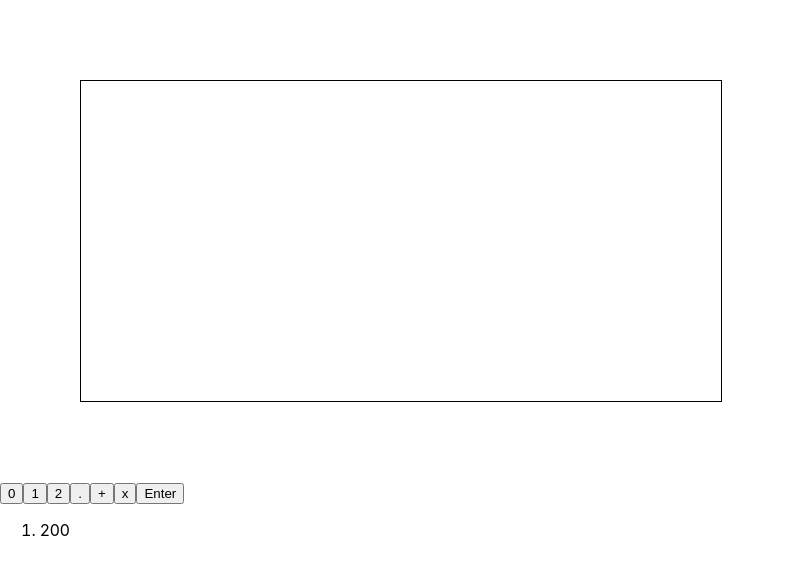
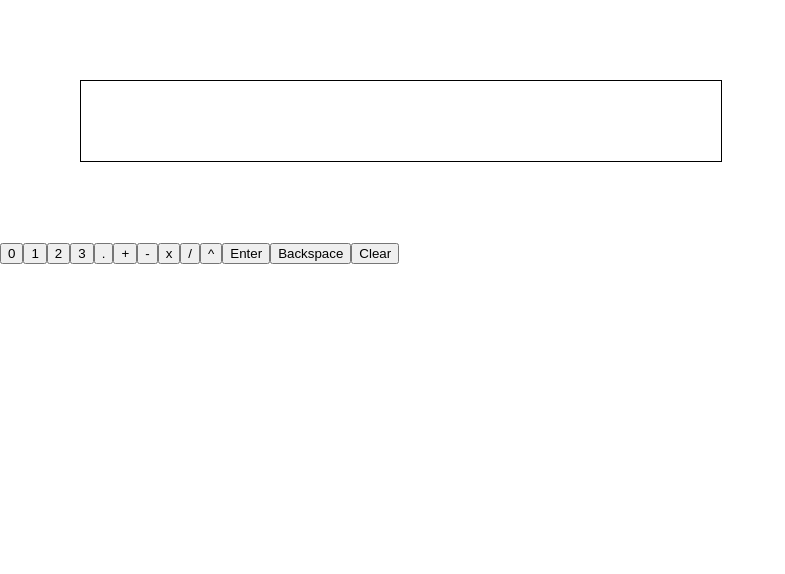
Before and after one commit to danielle-cruz/calculator-private, a React (Create React App) app in the folder calculator/: page / in a window 1280 px wide. Shown: the top 574 px of the page, without its empty margins (0-785 px from the left). Built offline with nearby package versions, Linux system fonts and the light colour scheme.

Commit message:
Enter, Backspace, Clear buttons and history buttons

```diff
--- a/calculator/src/Calculator.js
+++ b/calculator/src/Calculator.js
@@ -6,8 +6,7 @@ import Digit from './Digit';
 import Operation from './Operation';
 import Enter from './Enter';
 
-import  {evaluate} from './evaluate.js'
-
+import  {evaluate, backspace} from './evaluate.js'
 
 
 class Calculator extends React.Component {
@@ -16,10 +15,8 @@ class Calculator extends React.Component {
     this.state = {
       display: '',
       lastSeen: null,
-      history: [{
-        'expression': 100,
-        'result': 200
-      }]
+      lastAnswer: '0',
+      history: []
     }
   }
 
@@ -34,12 +31,26 @@ class Calculator extends React.Component {
 
   handleDigit(digitNum, type) {
     // alert(`${this.props.value} clicked!`)
+    console.log(this.state)
     if (type === 'operation') {
-      if (this.state.lastSeen === 'operation') return;
-      digitNum = (this.state.lastSeen? ' ' : '0 ') + digitNum + ' ';
+      if (this.state.lastSeen === 'operation') {
+        return;
+      } /*else if (!this.state.lastSeen && !this.state.lastAnswer) {
+        digitNum = '0 ' + digitNum + ' ';
+      } */
+      else if (!this.state.lastSeen && this.state.display === '') {
+        digitNum = this.state.lastAnswer + ' ' + digitNum + ' ';
+      } else {
+        digitNum = ' ' + digitNum + ' ';
+      }
     }
+
+    if (type === 'decimal') {
+      if (this.state.lastSeen === 'decimal') return;
+    }
+
     this.setState({
-      display: this.state.display + `${digitNum}`,
+      display: this.state.display !== 'undef' ? this.state.display + `${digitNum}` : `${digitNum}`,
       lastSeen: type
     });
     console.log(digitNum);
@@ -56,44 +67,100 @@ class Calculator extends React.Component {
     const history = this.state.history.slice();
 
     this.setState({
-      display: result,
+      display: result !== 'undef' ? result : '0',
+      lastSeen: null,
+      lastAnswer: result,
       history: history.concat([{
         expression: expression,
         result: result,
       }]),
     });
+
+    console.log(this.state)
+  }
+
+
+  handleBackspace() {
+    let [lastType, newExpression] = backspace(this.state.display);
+    this.setState({
+      display: newExpression,
+      lastSeen: lastType,
+      lastAnswer: '0',
+    });
+    console.log(this.state.lastSeen)
+  }
+
+  handleClear() {
+    this.setState({
+      display: '',
+      lastSeen: null,
+      lastAnswer: '0',
+    });
+  }
+
+  handleHistory(historyValue) {
+    this.setState({
+      display: historyValue
+    })
   }
 
   render() {
 
     console.log(this.state.history);
     const history = this.state.history.map(entry => {
-      console.log('expression: '+ entry.expression);
-      console.log('result: '+ entry.result);
+      //console.log('expression: '+ entry.expression);
+      // console.log('result: '+ entry.result);
+      let expression = entry.expression;
+      let result = entry.result;
+      if (!expression) return;
+
+      let resultDisplay;
+      if (result === 'undef') {
+        resultDisplay = <div>{result}</div>;
+      } else {
+        resultDisplay = <button onClick={() => this.handleHistory(result)}>{result}</button>;
+      }
 
       return (
-        <li>
-          {entry.result}
-        </li>
+        <div className='entry'>
+          <button onClick={() => this.handleHistory(expression)}>{expression}</button>
+          {resultDisplay}
+        </div>
       );
     });
 
 
+    // TODO backspace button
+    // TODO clear button
+    // TODO factorial
+    // TODO summation
+
     return (
       <div>
-        <Screen display={this.state.display}/>
+        <Screen display={this.state.display} history={history}/>
         {this.renderDigit('0', 'digit')}
         {this.renderDigit('1', 'digit')}
         {this.renderDigit('2', 'digit')}
+        {this.renderDigit('3', 'digit')}
         {this.renderDigit('.', 'decimal')}
         {this.renderDigit('+', 'operation')}
+        {this.renderDigit('-', 'operation')}
         {this.renderDigit('x', 'operation')}
+        {this.renderDigit('/', 'operation')}
+        {this.renderDigit('^', 'operation')}
         <Enter value={'Enter'} onEnter={() => this.handleEnter()} />
+        <button
+          onClick={() => this.handleBackspace()}>
+          Backspace
+        </button>
+        <button
+          onClick={() => this.handleClear()}>
+          Clear
+        </button>
 
         {/*<Digit value={'1'} onDigit={() => this.handleDigit('1')}/>
         <Digit value={'2'} onDigit={() => this.handleDigit('2')}/>
         <Digit value={'+'} onDigit={() => this.handleDigit(' + ')}/>*/}
-        <ol>{history}</ol>
       </div>
 
     );
--- a/calculator/src/Screen.js
+++ b/calculator/src/Screen.js
@@ -6,8 +6,9 @@ class Screen extends React.Component {
 
   render() {
     return (
-      <div className="screen">
-        {this.props.display}
+      <div className='screen'>
+        {this.props.history}
+        <div className='display'>{this.props.display}</div>
       </div>
     );
   }
--- a/calculator/src/evaluate.js
+++ b/calculator/src/evaluate.js
@@ -11,12 +11,52 @@ export function evaluate(expression) {
       case '+':
         result += Number(elements[i+1]);
         break;
+      case '-':
+        result -= Number(elements[i+1]);
+        break;
       case 'x':
         result *= Number(elements[i+1]);
+        break;
+      case '/':
+        if (Number(elements[i+1]) === 0) {
+          alert('Error: Invalid input.')
+          return 'undef';
+        }
+        result /= Number(elements[i+1]);
+        break;
+      case '^':
+        result = result ** Number(elements[i+1]);
         break;
     }
   }
 
   console.log('result: ' + result);
-  return result;
+  return result.toString();
 }
+
+export function backspace(expression) {
+  let elements = expression.split(' ');
+  let deleted = elements.pop();
+  if (deleted === '') {
+    elements.pop();
+  }
+  console.log(elements);
+
+  let lastType;
+  if (elements.length === 0) {
+    lastType = null;
+  } else if (elements.length % 2 === 0) {
+    lastType = 'operation';
+  } else {
+    lastType = 'digits';
+  }
+
+  // if it was odd, deleted a Number. iff it was even, deleted an opp
+
+  let newExpression = '';
+  for (let element of elements) {
+    newExpression += element + ' ';
+  }
+  return [lastType, newExpression];
+
+}
--- a/calculator/src/styles.css
+++ b/calculator/src/styles.css
@@ -1,6 +1,23 @@
 .screen {
   margin: 5rem;
-  height: 20rem;
+  height: 5rem;
   width: 50%;
   border: 1px solid black;
+  overflow-y: scroll;
 }
+
+.display {
+  text-align: right;
+}
+
+.entry {
+  margin: .25rem 0rem;
+  display: flex;
+  flex-direction: row;
+  justify-content: space-between;
+  border-bottom: 1px solid grey;
+  color: grey;
+}
+
+.entry div {
+}
```
